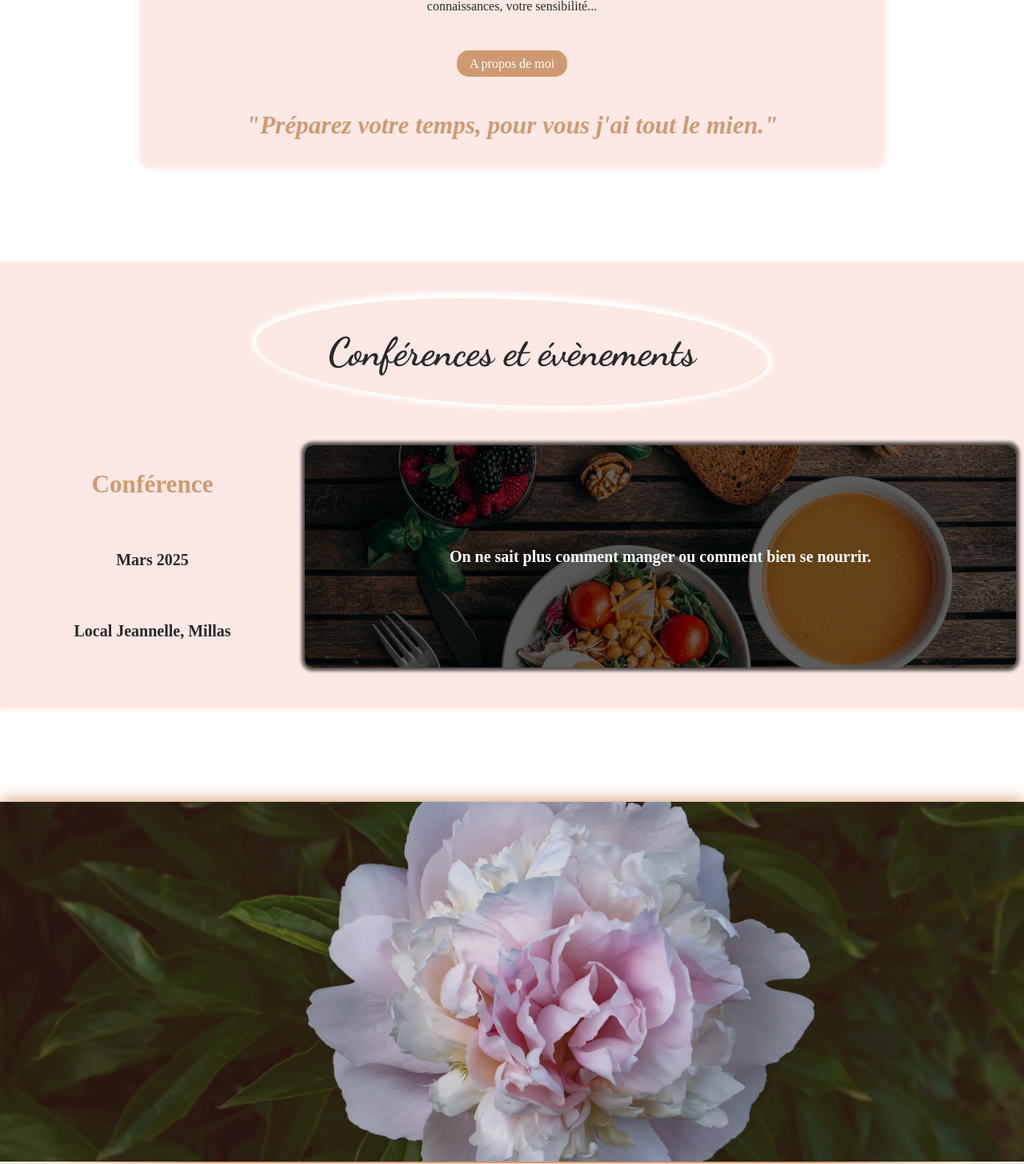
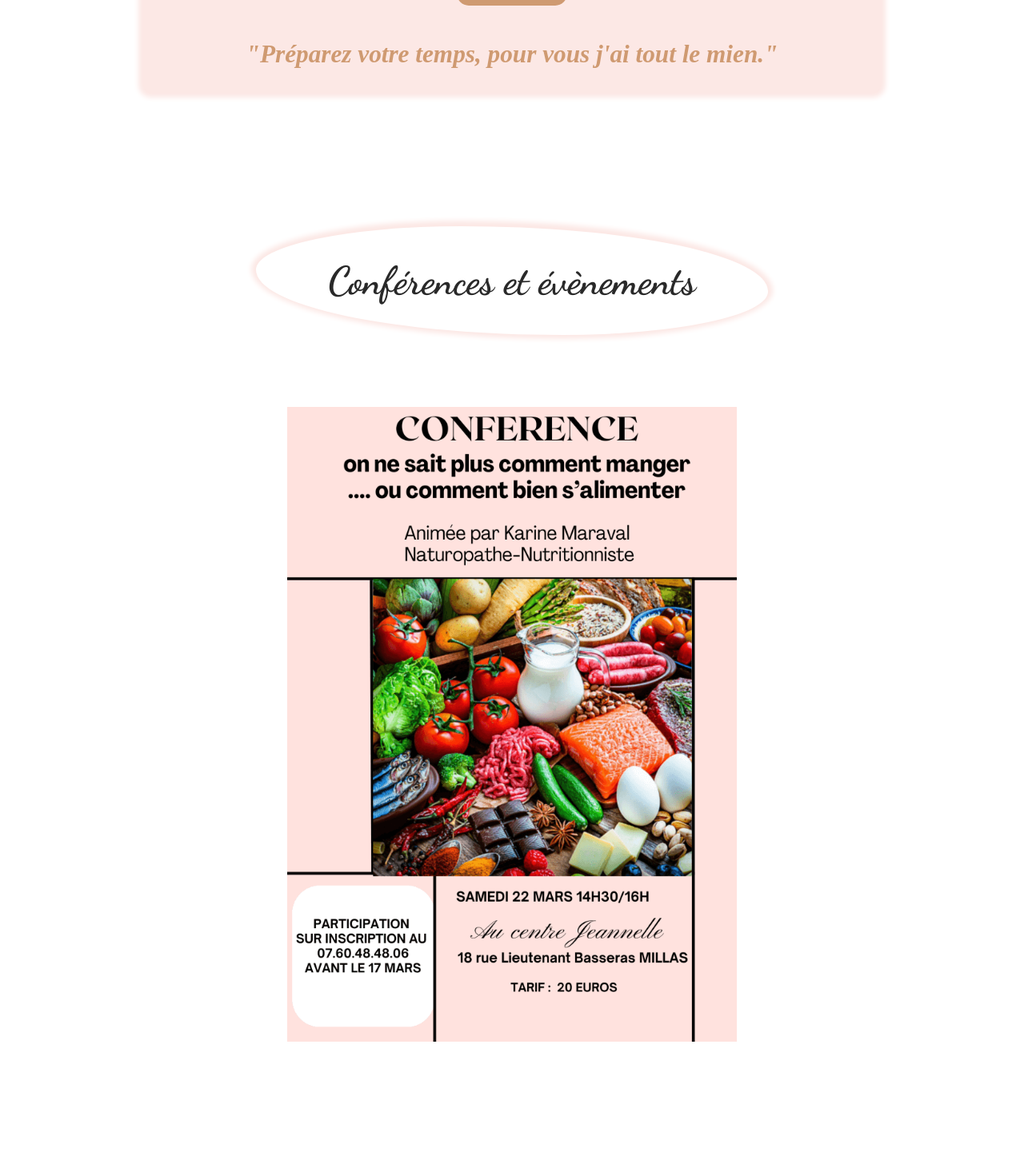
Before and after one commit to Nifrael/jeannelle-1, a PHP site: page / in a window 1280 px wide. Shown: the part 2872-4328 px from the top of the page at 80% size. Run offline with PHP 8.4, Linux system fonts and the light colour scheme; some libraries are stand-ins or nearby versions; some web fonts are replaced.

Commit message:
Ajout du nouveau planning et de la conférence

```diff
--- a/accueil.html
+++ b/accueil.html
@@ -63,7 +63,7 @@
 
     <section class="limited-container">
       <div class="main-title planning-container">
-        <h1>Planning du mois <br> Yin Yoga</h1>
+        <h1>Planning</h1>
         <img src="assets/images/Planning.jpg" alt="Planning du mois">
       </div>
       <div class="text-container main-title">
@@ -181,7 +181,12 @@
 
     <section class="unlimited-container">
       <h1 id="events-title">Conférences et évènements</h1>
-      <div class="events-grid">
+      <div class="limited-container">
+        <div class="main-title conference-container">
+          <img src="assets/images/Conference1.png" alt="Planning du mois">
+        </div>
+      </div>
+      <!-- <div class="events-grid">
         <div class="event-infos">
           <h3>Conférence</h3>
           <h5>Mars 2025</h5>
@@ -190,7 +195,7 @@
         <div class="event-photo">
           <h5>On ne sait plus comment manger ou comment bien se nourrir.</h5>
         </div>
-      </div>
+      </div> -->
     </section>
   </main>
   <div class="photo-end"></div>
--- a/assets/css/accueil.css
+++ b/assets/css/accueil.css
@@ -301,17 +301,28 @@
 
 .unlimited-container {
   width: 100%;
-  box-shadow: 0px -1px 6px 6px var(--main-color);
-  background-color: var(--main-color);
+  /* box-shadow: 0px -1px 6px 6px var(--main-color); */
+  /* background-color: var(--main-color); */
   padding-top: 3%;
   margin-top: 10%;
+}
+
+.conference-container {
+  margin: auto;
+  width: 60%;
+  padding: 1rem;
+}
+
+.conference-container img {
+  width: 90%;
+  padding: 1rem;
 }
 
 #events-title {
   text-align: center;
   margin: auto;
   margin-bottom: 3%;
-  box-shadow: 0px -1px 6px 6px var(--white);
+  box-shadow: 0px -1px 6px 6px var(--main-color);
   width: 50%;
   padding: 3%;
   border-radius: 20px;
@@ -323,7 +334,7 @@
 }
 
 #events-title:hover {
-  background-color: white;
+  background-color: var(--main-color);
   transition: 0.5s ease-in-out;
 }
 
@@ -341,7 +352,7 @@
 
 .alt {
   grid-template-columns: 70% 30%;
-  border-left: 10px solid var(--main-color);
+  /* border-left: 10px solid var(--main-color); */
 }
 
 .event-infos {
@@ -516,6 +527,15 @@
     width: 90%;
   }
 
+  .conference-container {
+    width: 100%;
+    padding: 0.5rem;
+  }
+
+  .conference-container img {
+    width: 100%;
+  }
+
   .swiper {
     width: 100%;
   }
@@ -550,6 +570,15 @@
 
   .planning-container img {
     width: 80%;
+  }
+
+  .conference-container {
+    width: 90%;
+    padding: 0.5rem;
+  }
+
+  .conference-container img {
+    width: 100%;
   }
 
   .therapist-card img {
```
Also changed, not shown: assets/images/Conference1.png (added), assets/images/Planning.jpg.
